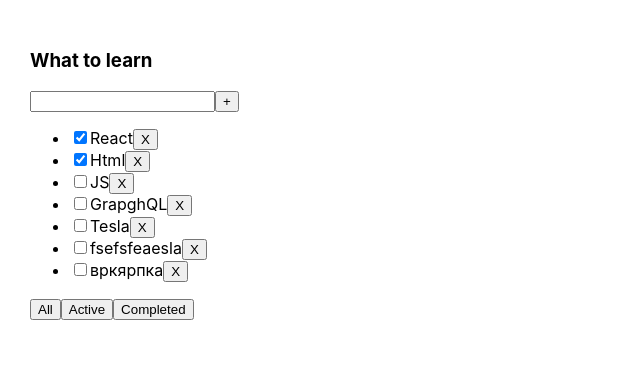
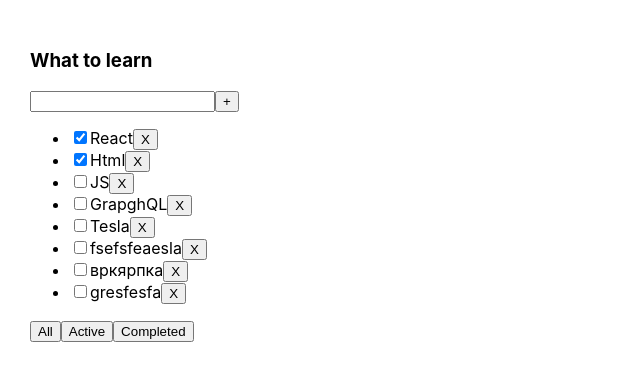
Before and after one commit to ReactReduxDeveloper/TD1, a React (Create React App) app: page / in a window 1280 px wide. Shown: the top 380 px of the page, without its empty margins (0-640 px from the left). Built offline with nearby package versions, Linux system fonts and the light colour scheme.

Commit message:
Rebase commit 2

```diff
--- a/src/App.tsx
+++ b/src/App.tsx
@@ -13,6 +13,7 @@ function App() {
         {id: 5, title: "Tesla", isDone: false},
         {id: 6, title: "fsefsfeaesla", isDone: false},
         {id: 7, title: "вркярпка", isDone: false},
+        {id: 8, title: "gresfesfa", isDone: false},
 
 
     ])
```
